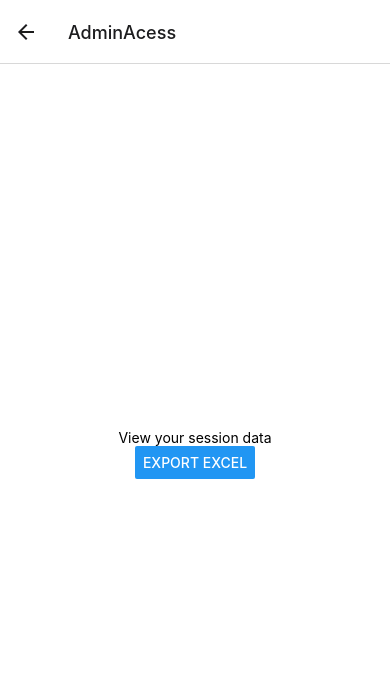
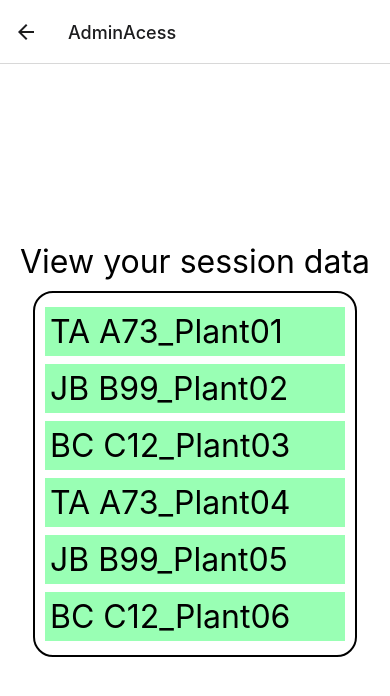
Before and after one commit to willk0814/MaizeMaster, a React Native app: screen /AdminAcess in a window 390 px wide. Shown: the top 696 px of the page. Built offline with nearby package versions, Linux system fonts and the light colour scheme.

Commit message:
Multiple files now downloadable

```diff
--- a/components/AdminAccess.js
+++ b/components/AdminAccess.js
@@ -1,20 +1,71 @@
-import React from 'react'
-import { StyleSheet, View, Text, Button } from 'react-native'
+import React, { useState } from 'react'
+import { FlatList, StyleSheet, View, Text, TouchableOpacity } from 'react-native'
 
 import exportExcel from './Spreadsheets'
 
 
 export default function AdminAccess() {
 
-    const info = "Jason He$4/12/2022$B73_Plant01$06/01/2020$A$0.751 +/- 0.032$No Notes"
+    let DATA = [
+        {
+            id: "Tim A$4/12/2022$A73_Plant01$06/01/2020$A$0.751 +/- 0.032$Example A",
+            title: "TA A73_Plant01",
+        },
+        {
+            id: "Jane B$4/10/2022$B99_Plant02$08/01/2020$A$0.631 +/- 0.025$Example B",
+            title: "JB B99_Plant02",
+        },
+        {
+            id: "Bob C$4/14/2022$C12_Plant03$01/01/2020$A$0.810 +/- 0.038$Example C",
+            title: "BC C12_Plant03",
+        },
+        {
+            id: "Tim A$4/12/2022$A73_Plant04$06/01/2020$A$0.751 +/- 0.032$Example D",
+            title: "TA A73_Plant04",
+        },
+        {
+            id: "Jane B$4/10/2022$B99_Plant05$08/01/2020$A$0.631 +/- 0.025$Example E",
+            title: "JB B99_Plant05",
+        },
+        {
+            id: "Bob C$4/14/2022$C12_Plant06$01/01/2020$A$0.810 +/- 0.038$Example F",
+            title: "BC C12_Plant06",
+        },
+    ];
+
+    const [selectedId, setSelectedId] = useState(null);
+
+    const Item = ({ item, onPress, backgroundColor, textColor }) => (
+        <TouchableOpacity onPress={onPress} style={[styles.item, backgroundColor]}>
+            <Text style={[styles.title, textColor]}>{item.title}</Text>
+        </TouchableOpacity>
+    );
+
+    const renderItem = ({ item }) => {
+        const backgroundColor = item.id === selectedId ? "#05611d" : "#99ffb4";
+        const color = item.id === selectedId ? 'white' : 'black';
+
+        return (
+            <Item
+                item={item}
+                onPress={() => [setSelectedId(item.id), exportExcel(item.id)]}
+                backgroundColor={{ backgroundColor }}
+                textColor={{ color }}
+            />
+        );
+    };
 
     return (
         <View style={styles.container}>
-            <Text>View your session data</Text>
-
-            <Button
-                title="Export Excel"
-                onPress={() => exportExcel(info)} />
+            <Text style ={styles.title}>View your session data</Text>
+            <View style={styles.list}>
+                <FlatList
+                    data={DATA}
+                    renderItem={renderItem}
+                    keyExtractor={(item) => item.id}
+                    extraData={selectedId}
+                />
+            </View>
         </View>
     )
 }
@@ -23,6 +74,22 @@ const styles = StyleSheet.create({
         flex: 1,
         justifyContent: 'center',
         alignItems: 'center',
-        backgroundColor: '#fff'
-    }
+        backgroundColor: '#fff',
+    },
+    list: {
+        padding: 10,
+        margin: 10,
+        borderWidth: 2,
+        borderRadius: 20
+    },
+    item: {
+        width: 300,
+        backgroundColor: '#a2ffcb',
+        padding: 5,
+        marginVertical: 4,
+        fontSize: 12
+    },
+    title: {
+        fontSize: 32,
+    },
 })
```
